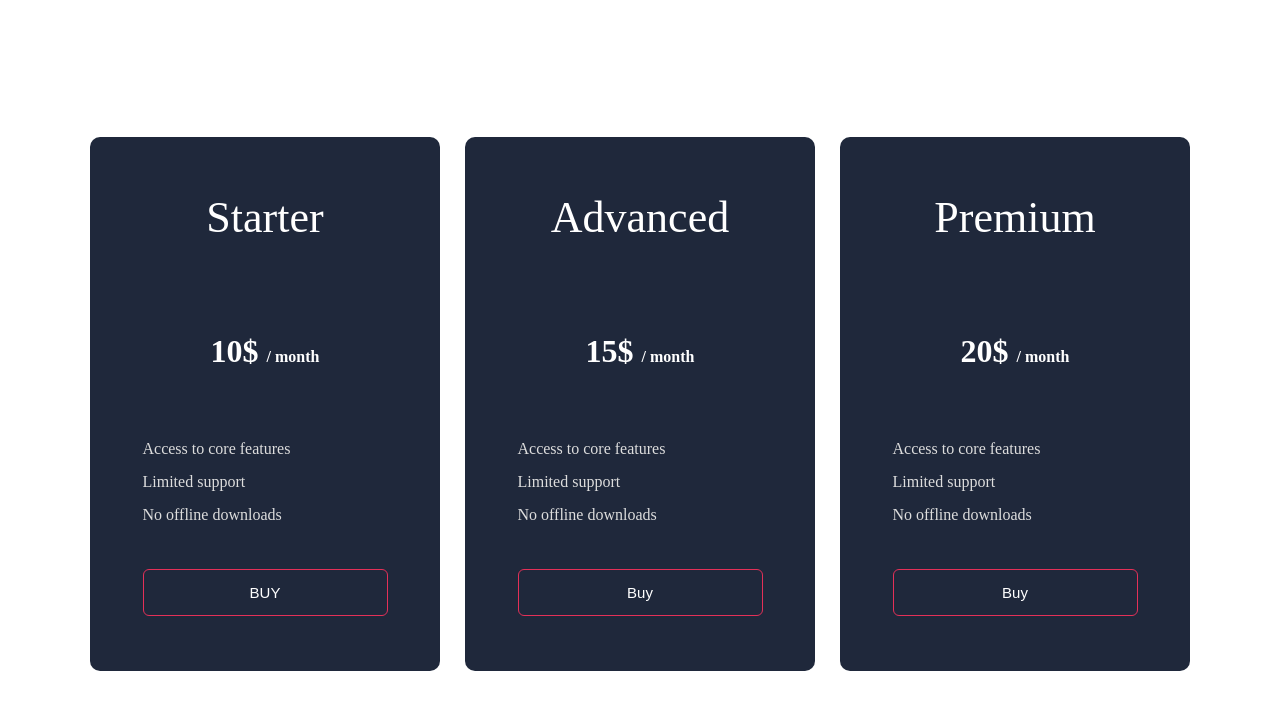
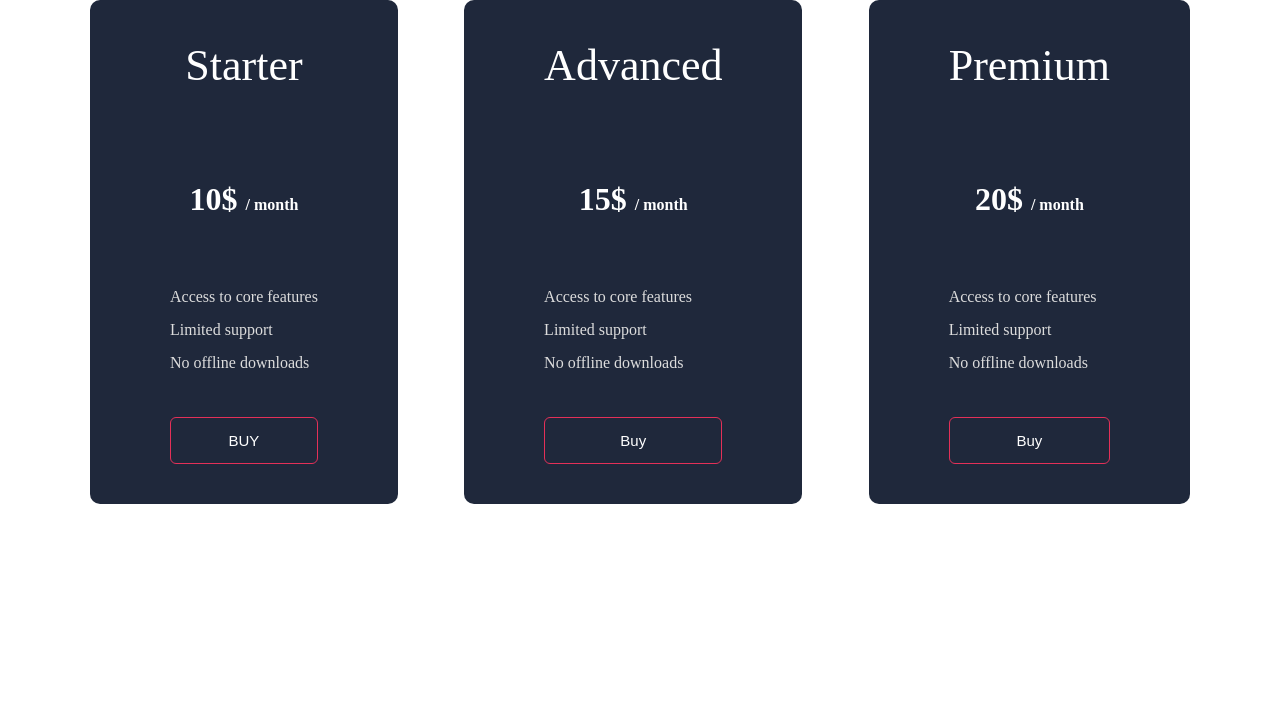
Before and after one commit to Rey-Tagotongan/Pricing-Table, a plain HTML site: page index.html in a window 1280 px wide. Drawn offline with Linux system fonts and the light colour scheme.

Commit message:
Update index.html

```diff
--- a/index.html
+++ b/index.html
@@ -16,6 +16,7 @@
             width: 100%;
             background: white;
             justify-content: center;
+
         }
 
         .container h2{
@@ -24,21 +25,27 @@
             padding: 50px 0;
             text-align: center;
         }
+
         .price-row{
             width: 90%;
             max-width: 1100px;
             margin: auto;
-            display: grid;
-            grid-template-columns: repeat(auto-fit,minmax(250px, 1fr));
-            grid-gap: 25px;
+            display: flex;
+            justify-content: space-between;
+            gap: 10px;
+            flex-wrap: wrap;
         }
+
         .price-col{
             background: #1f283b;
-            padding: 10% 15%;
+            padding: 20px 80px;
             border-radius: 10px;
             color: #fff;
             text-align: center;
+            flex: 1fr 1fr 1fr;
+
         }
+
         .price-col p{
             font-size: 22px;
         }
@@ -48,15 +55,18 @@
             margin: 20px 0 40px;
             font-weight: 500;
         }
+
         .price-col h2 span{
             font-size: 16px;
         }
+
         .price-col ul{
             text-align: left;
             margin: 20px 0;
             color: #ddd;
             list-style: none;
         }
+
         .price-col ul li{
             margin: 15px 0;
         }
@@ -71,7 +81,7 @@
             border-radius: 6px;
             margin-top: 30px;
             cursor: pointer;
-    transition: background 0.5s;
+            transition: 0.5s;
         }
 
         .price-col button:hover {
@@ -82,7 +92,6 @@
 </head>
 <body>
     <div class="container">
-    <h2>Choose your plan</h2>
     <div class="price-row">
         <div class="price-col">
             <p>Starter</p>
@@ -114,6 +123,5 @@
                 <button>Buy</button>
             </ul>
         </div>
-
+    </div>
 </body>
-</html>
```
Lines whose indentation alone changed are shown as unchanged.
